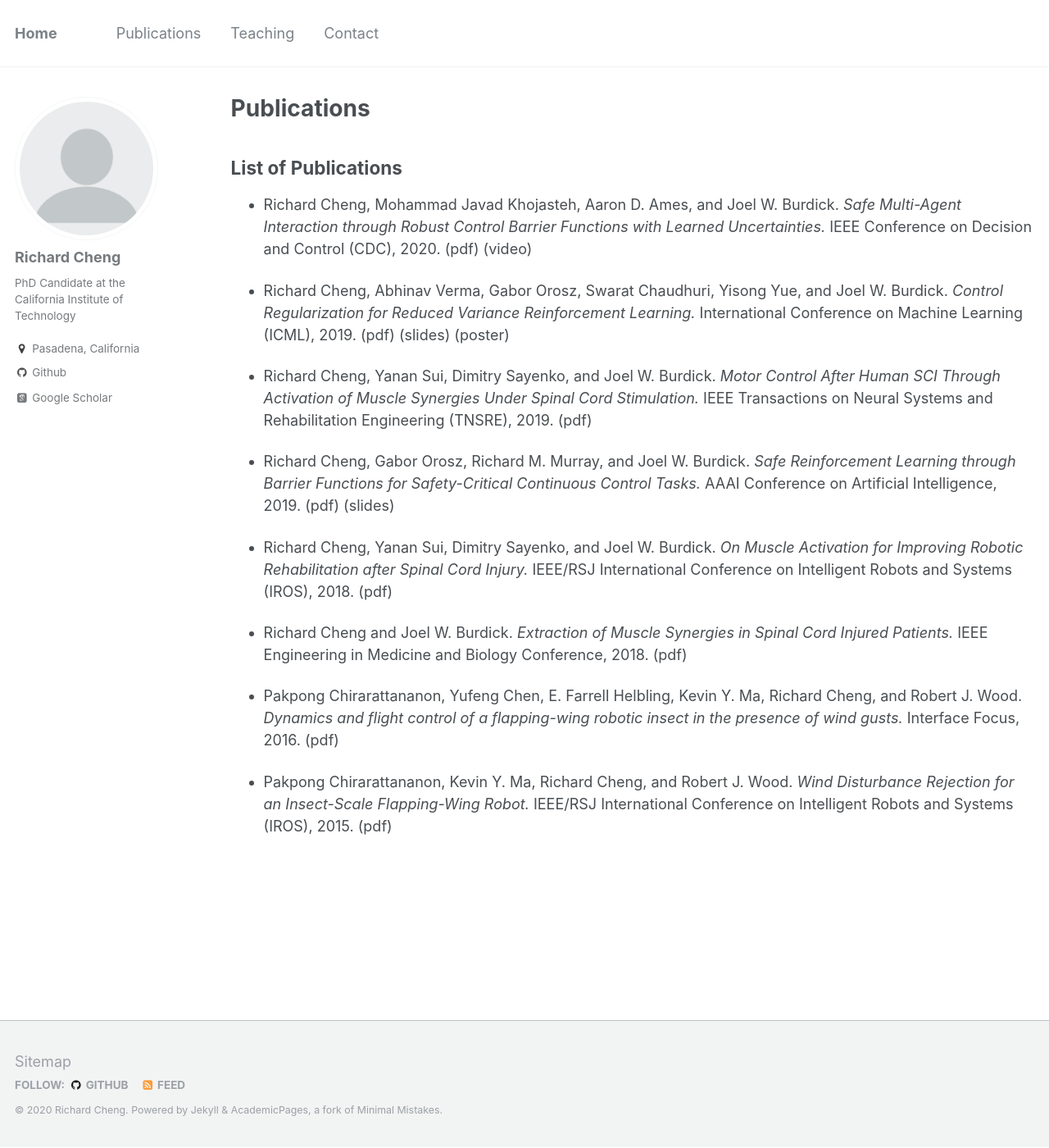
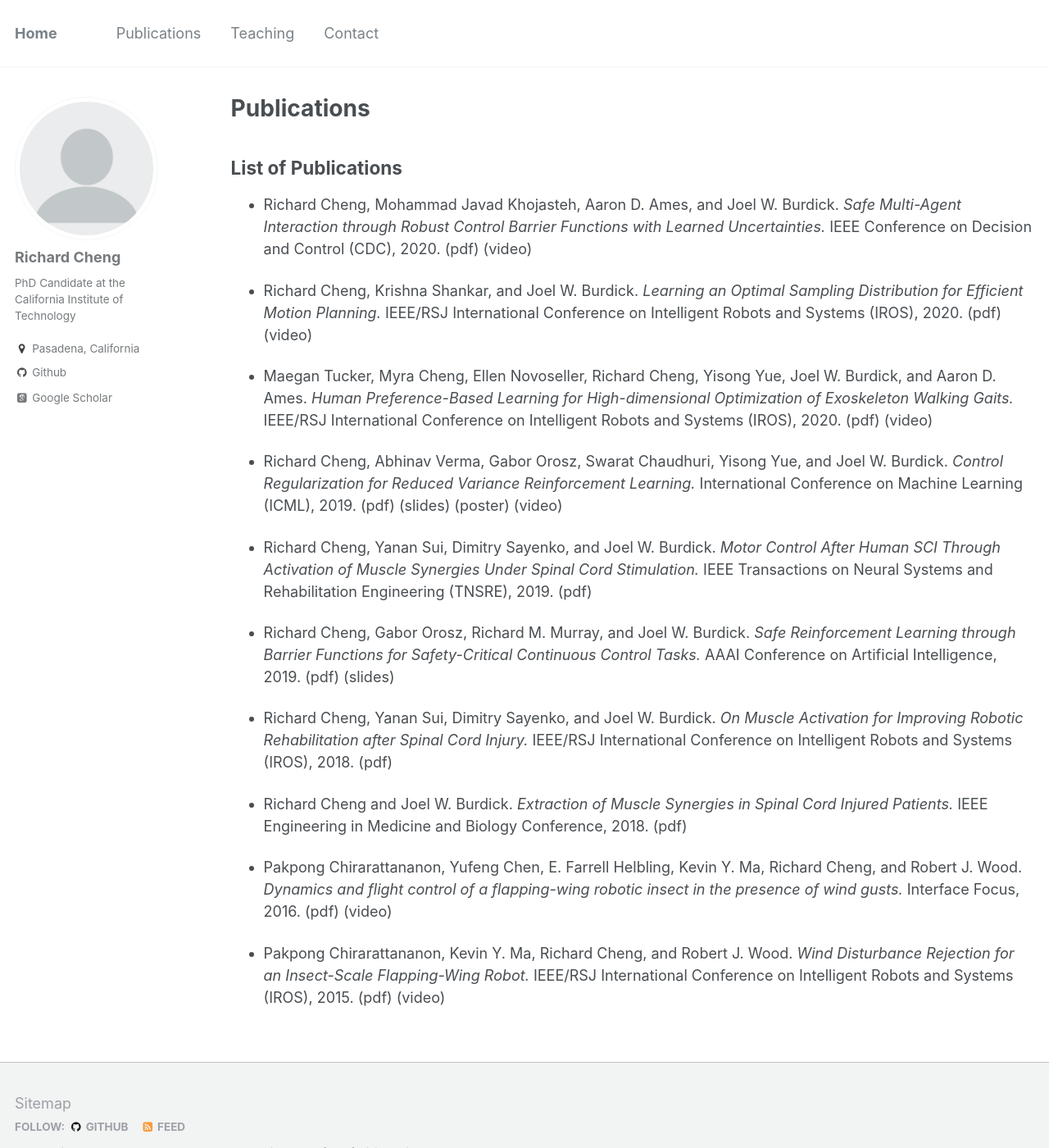
Before and after one commit to rcheng805/rcheng805.github.io, a Jekyll site: the page built from _pages/papers.md, in a window 1280 px wide and 1400 px high. Shown: the whole window at 82% size. Built offline with Jekyll 4.4.1, drawn with Linux system fonts in a browser that asks for light colours; some web fonts are replaced.

Commit message:
Update papers.md

```diff
--- a/_pages/papers.md
+++ b/_pages/papers.md
@@ -10,7 +10,11 @@ List of Publications
 
 * Richard Cheng, Mohammad Javad Khojasteh, Aaron D. Ames, and Joel W. Burdick. *Safe Multi-Agent Interaction through Robust Control Barrier Functions with Learned Uncertainties.* IEEE Conference on Decision and Control (CDC), 2020. [(pdf)](http://rcheng805.github.io/files/cdc2020.pdf) [(video)](http://rcheng805.github.io/files/CDC2020_video.mp4) <br/>
 
-* Richard Cheng, Abhinav Verma, Gabor Orosz, Swarat Chaudhuri, Yisong Yue, and Joel W. Burdick. *Control Regularization for Reduced Variance Reinforcement Learning.* International Conference on Machine Learning (ICML), 2019. [(pdf)](http://rcheng805.github.io/files/icml2019_paper.pdf) [(slides)](http://rcheng805.github.io/files/icml2019_presentation.pdf) [(poster)](http://rcheng805.github.io/files/icml2019_poster.pdf) <br/>
+* Richard Cheng, Krishna Shankar, and Joel W. Burdick. *Learning an Optimal Sampling Distribution for Efficient Motion Planning.* IEEE/RSJ International Conference on Intelligent Robots and Systems (IROS), 2020. [(pdf)](http://rcheng805.github.io/files/iros2020_tri.pdf) [(video)](http://rcheng805.github.io/files/IROS20_1807_VI_i.mp4) <br/>
+
+* Maegan Tucker, Myra Cheng, Ellen Novoseller, Richard Cheng, Yisong Yue, Joel W. Burdick, and Aaron D. Ames. *Human Preference-Based Learning for High-dimensional Optimization of Exoskeleton Walking Gaits.* IEEE/RSJ International Conference on Intelligent Robots and Systems (IROS), 2020. [(pdf)](http://rcheng805.github.io/files/iros2020_gait.pdf) [(video)](http://rcheng805.github.io/files/IROS20_1917_VI_fi.mp4) <br/>
+
+* Richard Cheng, Abhinav Verma, Gabor Orosz, Swarat Chaudhuri, Yisong Yue, and Joel W. Burdick. *Control Regularization for Reduced Variance Reinforcement Learning.* International Conference on Machine Learning (ICML), 2019. [(pdf)](http://rcheng805.github.io/files/icml2019_paper.pdf) [(slides)](http://rcheng805.github.io/files/icml2019_presentation.pdf) [(poster)](http://rcheng805.github.io/files/icml2019_poster.pdf) [(video)](http://rcheng805.github.io/files/CORERL_video.mp4) <br/>
 
 * Richard Cheng, Yanan Sui, Dimitry Sayenko, and Joel W. Burdick. *Motor Control After Human SCI Through Activation of Muscle Synergies Under Spinal Cord Stimulation.* IEEE Transactions on Neural Systems and Rehabilitation Engineering (TNSRE), 2019. [(pdf)](http://rcheng805.github.io/files/tnsre2019.pdf) <br/>
 
@@ -20,6 +24,6 @@ List of Publications
 
 * Richard Cheng and Joel W. Burdick. *Extraction of Muscle Synergies in Spinal Cord Injured Patients.* IEEE Engineering in Medicine and Biology Conference, 2018. [(pdf)](http://rcheng805.github.io/files/embc2018.pdf) <br/>
 
-* Pakpong Chirarattananon, Yufeng Chen, E. Farrell Helbling, Kevin Y. Ma, Richard Cheng, and Robert J. Wood. *Dynamics and flight control of a flapping-wing robotic insect in the presence of wind gusts.* Interface Focus, 2016. [(pdf)](http://rcheng805.github.io/files/interface2016.pdf) <br/>
+* Pakpong Chirarattananon, Yufeng Chen, E. Farrell Helbling, Kevin Y. Ma, Richard Cheng, and Robert J. Wood. *Dynamics and flight control of a flapping-wing robotic insect in the presence of wind gusts.* Interface Focus, 2016. [(pdf)](http://rcheng805.github.io/files/interface2016.pdf) [(video)](http://rcheng805.github.io/files/interface2016.mp4) <br/>
 
-* Pakpong Chirarattananon, Kevin Y. Ma, Richard Cheng, and Robert J. Wood. *Wind Disturbance Rejection for an Insect-Scale Flapping-Wing Robot.* IEEE/RSJ International Conference on Intelligent Robots and Systems (IROS), 2015. [(pdf)](http://rcheng805.github.io/files/iros2015.pdf) <br/>
+* Pakpong Chirarattananon, Kevin Y. Ma, Richard Cheng, and Robert J. Wood. *Wind Disturbance Rejection for an Insect-Scale Flapping-Wing Robot.* IEEE/RSJ International Conference on Intelligent Robots and Systems (IROS), 2015. [(pdf)](http://rcheng805.github.io/files/iros2015.pdf) [(video)](http://rcheng805.github.io/files/iros2015.mp4) <br/>
```
